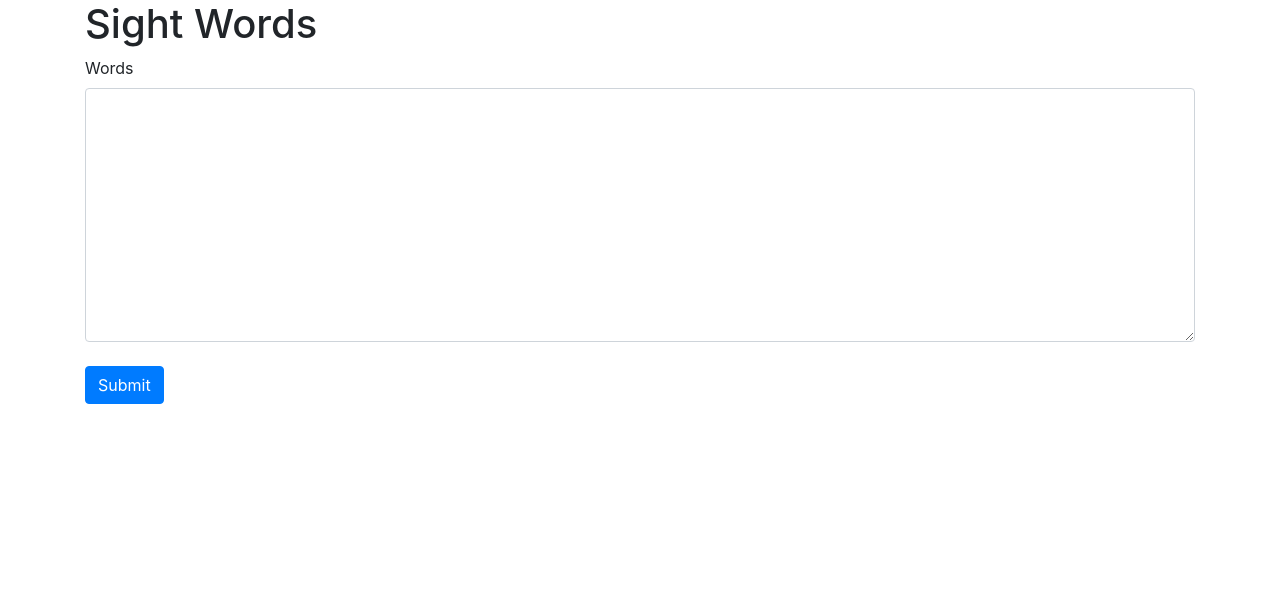
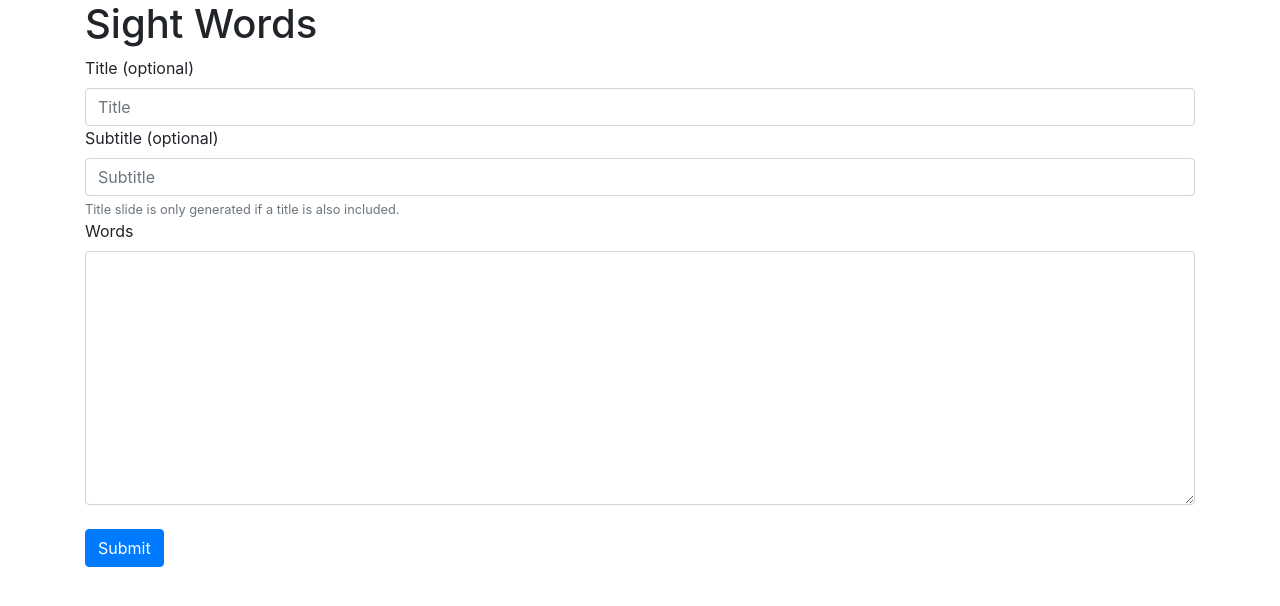
Before and after one commit to lucoby/sight-words, a FastAPI app: page / in a window 1280 px wide. Shown: the top 606 px of the page. Run offline with FastAPI, Linux system fonts and the light colour scheme.

Commit message:
add options for adding title slide

```diff
--- a/sight_words/main.py
+++ b/sight_words/main.py
@@ -22,7 +22,7 @@ async def get_root(request: Request):
 
 
 @app.post("/")
-async def post_root(request: Request, words: str = Form(...)):
+async def post_root(request: Request, title: str = Form(...), subtitle: str = Form(...), words: str = Form(...)):
     words = words.splitlines()
-    filepath = make_pdf(*words)
+    filepath = make_pdf(*words, title=title, subtitle=subtitle)
     return FileResponse(filepath, filename="Sight Words.pdf")
--- a/templates/root.html
+++ b/templates/root.html
@@ -18,9 +18,15 @@
     <div class="container">
         <h1>Sight Words</h1>
         <form method="post">
+            <label for="words">Title (optional)</label><br>
+            <input class="form-control" id="title" name="title" placeholder="Title">
+            <label for="words">Subtitle (optional)</label><br>
+            <input class="form-control" id="subtitle" name="subtitle" placeholder="Subtitle">
+            <small id="subtitleHelp" class="form-text text-muted">Title slide is only generated if a title is also
+                included.</small>
             <label for="words">Words</label><br>
             <textarea class="form-control" id="words" name="words" rows="10"></textarea><br>
-            <input class=" btn btn-primary" type="submit" value="Submit">
+            <input class="btn btn-primary" type="submit" value="Submit">
         </form>
     </div>
 
```
Also changed, not shown: sight_words/sight_words.py (+10 -1 lines).
